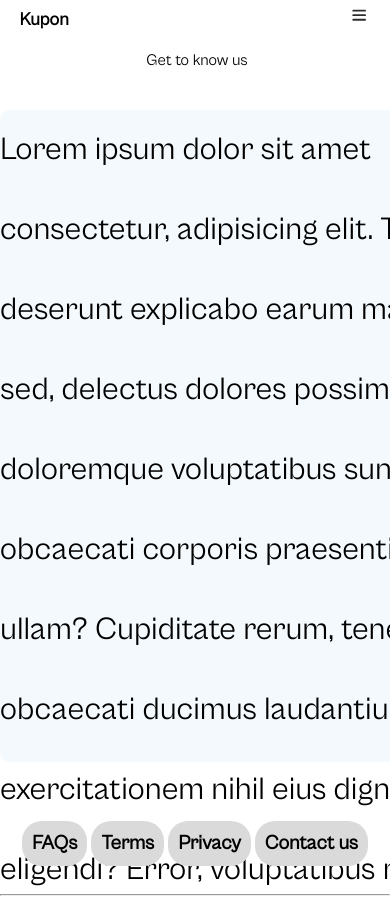
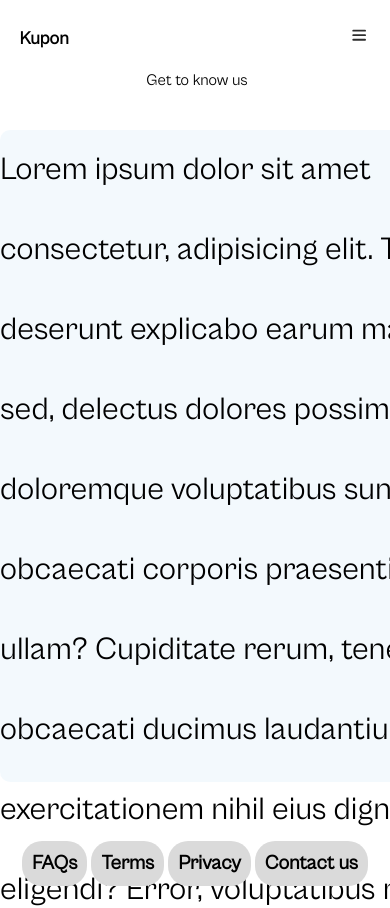
Before and after one commit to devs-22/Kupon-V2, a React (Create React App) app: page /LearnMore in a window 390 px wide. Shown: the top 908 px of the page. Built offline with nearby package versions, Linux system fonts and the light colour scheme.

Commit message:
styling change

```diff
--- a/src/components/Header/Header.scss
+++ b/src/components/Header/Header.scss
@@ -1,10 +1,14 @@
 @import 'src/base';
-@media (min-width: 280px) {
+
+@media (min-width: 0px) {
   nav {
     display: flex;
     justify-content: space-between;
     align-items: center;
     margin: 2% 5% 0 5%;
+    @media (min-width: 0px) and (max-width: 768px) {
+      margin-top: 7%;
+    }
 
     .header-navLink {
       text-decoration: none;
@@ -32,6 +36,7 @@
       top: 0px;
       left: 0;
       height: 100vh;
+      z-index: 1;
 
       .header__fullVH_items {
         margin-top: 20%;
```
